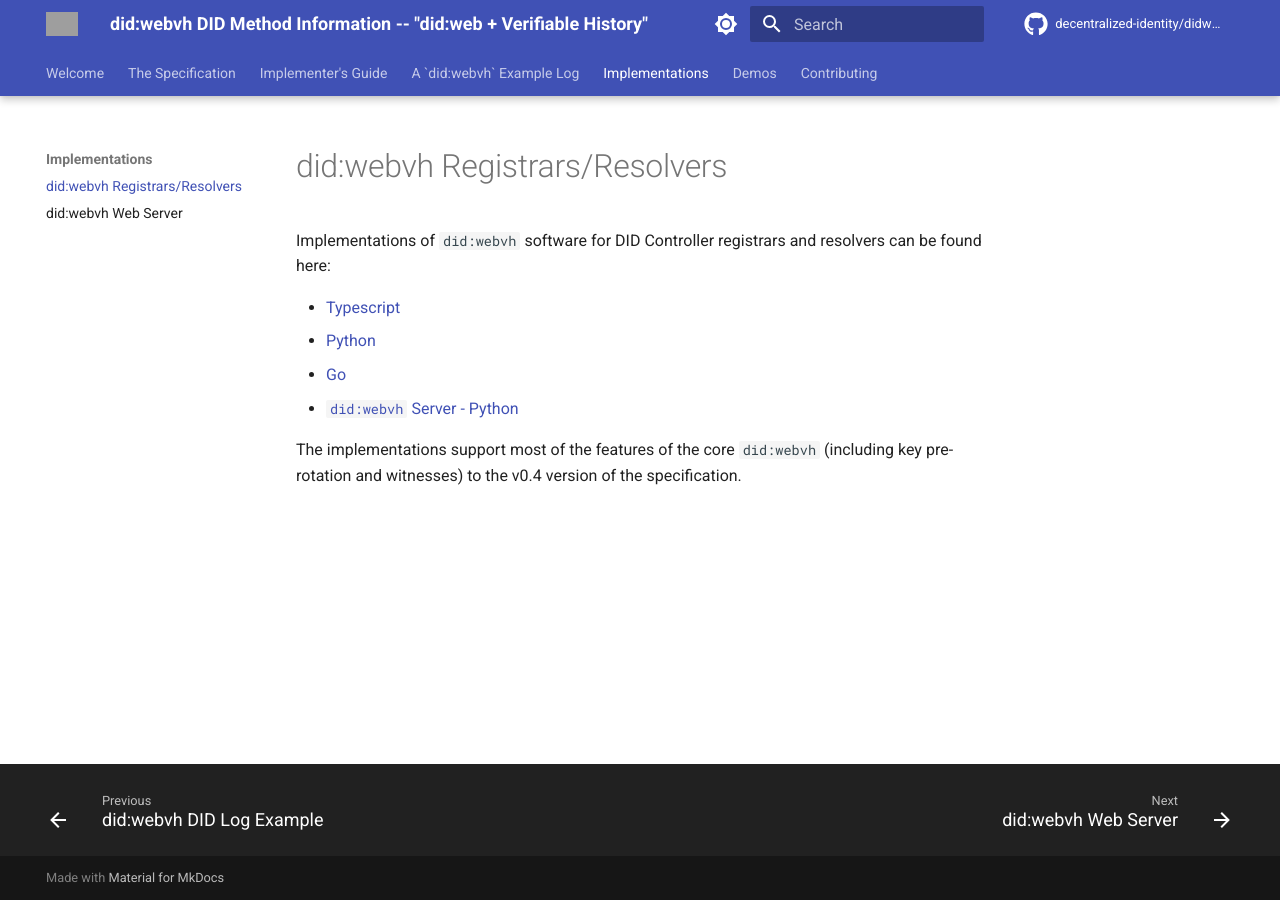
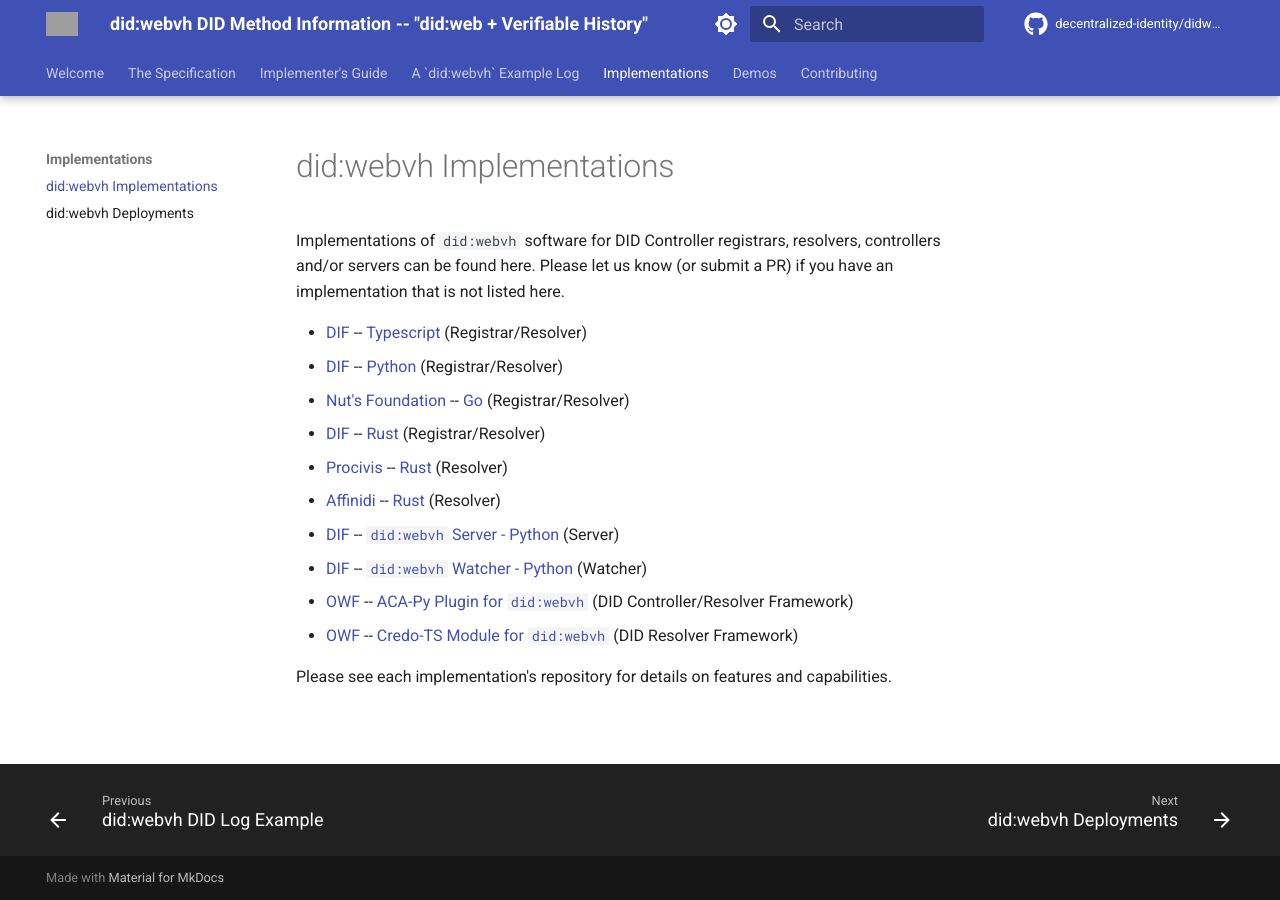
Before and after one commit to swcurran/didwebvh-info, an MkDocs documentation site: the page built from docs/implementations/README.md, in a window 1280 px wide. Built offline with MkDocs 1.6.1 and Material for MkDocs 9.7.7, drawn with Linux system fonts in a browser that asks for light colours; comment, search, counter and statistics services are not loaded; the version menu is left out; grey boxes are pictures that could not be loaded.

Commit message:
Update the implementations section and add a deployments page
Signed-off-by: Stephen Curran <swcurran@gmail.com>

```diff
--- a/docs/implementations.md
+++ /dev/null
@@ -1,11 +0,0 @@
-# did:webvh Registrars/Resolvers
-
-Implementations of `did:webvh` software for DID Controller registrars and resolvers can be found here:
-
-- [Typescript](https://github.com/decentralized-identity/didwebvh-ts)
-- [Python](https://github.com/decentralized-identity/didwebvh-py)
-- [Go](https://github.com/nuts-foundation/trustdidweb-go)
-- [`did:webvh` Server - Python](https://github.com/decentralized-identity/didwebvh-server-py)
-
-The implementations support most of the features of the core `did:webvh` (including
-key pre-rotation and witnesses) to the v0.4 version of the specification.
--- /dev/null
+++ b/docs/implementations/README.md
@@ -0,0 +1,22 @@
+# did:webvh Implementations
+
+Implementations of `did:webvh` software for DID Controller registrars, resolvers, controllers and/or servers can be found here. Please let us know (or submit a PR) if you have an implementation that is not listed here.
+
+- [DIF] -- [Typescript](https://github.com/decentralized-identity/didwebvh-ts) (Registrar/Resolver)
+- [DIF] -- [Python](https://github.com/decentralized-identity/didwebvh-py) (Registrar/Resolver)
+- [Nut's Foundation] -- [Go](https://github.com/nuts-foundation/trustdidweb-go) (Registrar/Resolver)
+- [DIF] -- [Rust](https://github.com/decentralized-identity/didwebvh-rs)  (Registrar/Resolver)
+- [Procivis] -- [Rust](https://github.com/procivis/one-core/tree/main/lib/one-core/src/provider/did_method/webvh) (Resolver)
+- [Affinidi] -- [Rust](https://github.com/affinidi/affinidi-tdk-rs/tree/main/crates/affinidi-did-resolver/affinidi-did-resolver-methods/did-webvh) (Resolver)
+- [DIF] -- [`did:webvh` Server - Python](https://github.com/decentralized-identity/didwebvh-server-py) (Server)
+- [DIF] -- [`did:webvh` Watcher - Python](https://github.com/decentralized-identity/didwebvh-watcher-py) (Watcher)
+- [OWF] -- [ACA-Py Plugin for `did:webvh`]([did:webvh ACA-Py Plugin]: https://github.com/openwallet-foundation/acapy-plugins/tree/main/webvh) (DID Controller/Resolver Framework)
+- [OWF] -- [Credo-TS Module for `did:webvh`](https://github.com/openwallet-foundation/credo-ts/pull/2238) (DID Resolver Framework)
+
+Please see each implementation's repository for details on features and capabilities.
+
+[DIF]: https://identity.foundation
+[Nut's Foundation]: https://nuts.foundation
+[Procivis]: https://procivis.ch
+[Affinidi]: https://affinidi.com
+[OWF]: https://openwallet.foundation
--- a/mkdocs.yml
+++ b/mkdocs.yml
@@ -99,8 +99,8 @@ nav:
 - A `did:webvh` Example Log:
     - did:webvh DID Log Example: example.md
 - Implementations:
-    - did:webvh Registrars/Resolvers: implementations.md
-    - did:webvh Web Server: didwebvh-server.md
+    - did:webvh Implementations: implementations/README.md
+    - did:webvh Deployments: implementations/deployments.md
 - Demos:
     - did:webvh Demos: demos/README.md
     - Tutorial -- Understanding did:webvh DID Log Entry Details: demos/understanding_didwebvh.md
```
Also changed, not shown: docs/didwebvh-server.md (deleted, +0 -54 lines), docs/implementations/deployments.md (added, +9 -0 lines).
